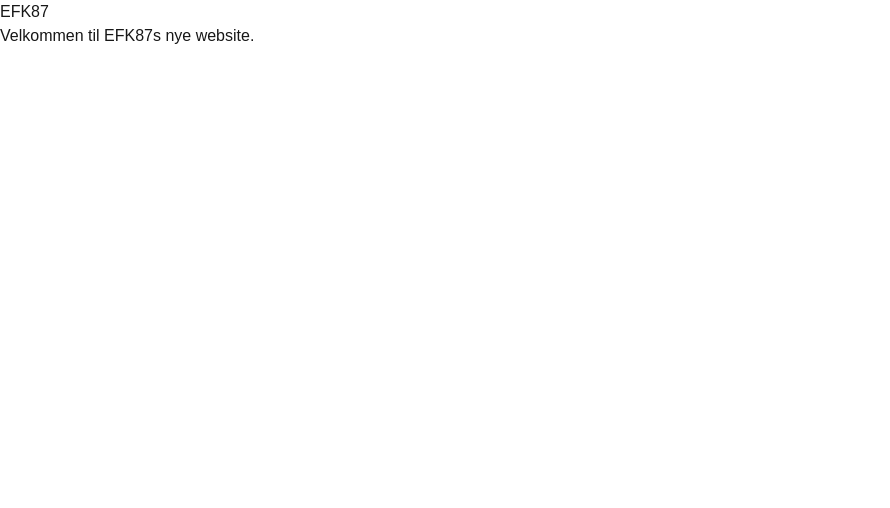
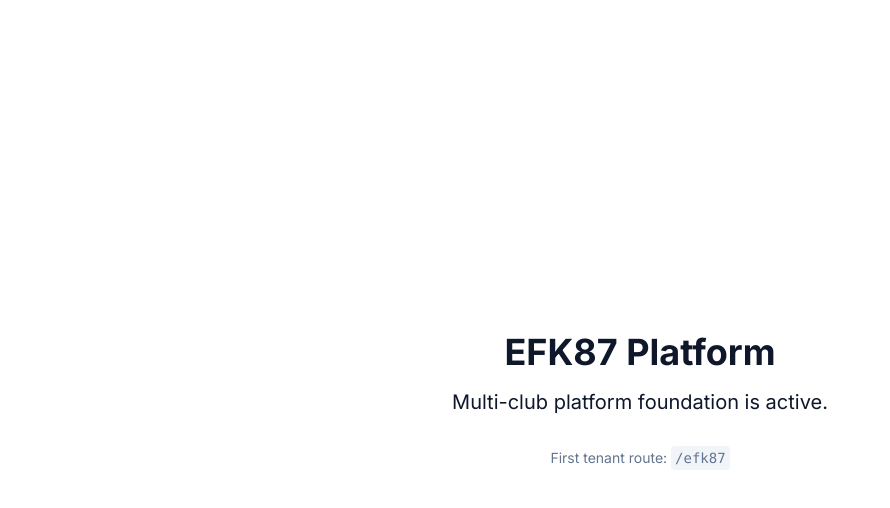
Before and after one commit to Rene-Severinsen/efk87-website, a Next.js app: page / in a window 1280 px wide. Shown: the top 508 px of the page, without its empty margins (0-890 px from the left). Built offline with nearby package versions, Linux system fonts and the light colour scheme.

Commit message:
Next.js Basic Global Layout and Root Page Setup

```diff
--- a/src/app/[clubSlug]/page.tsx
+++ b/src/app/[clubSlug]/page.tsx
@@ -23,7 +23,7 @@ export default async function ClubPage({ params }: ClubPageProps) {
   const displayName = club.settings?.displayName || club.name;
 
   return (
-    <main className="min-h-screen bg-slate-50 flex flex-col items-center justify-center p-6 text-slate-900">
+    <main className="flex flex-col items-center justify-center p-6 text-slate-900">
       <div className="max-w-2xl w-full bg-white rounded-xl shadow-sm border border-slate-200 p-12 text-center">
         <h1 className="text-4xl font-bold tracking-tight mb-4">
           {displayName}
--- a/src/app/globals.css
+++ b/src/app/globals.css
@@ -1,13 +1,14 @@
 @import "tailwindcss";
+
+@theme {
+  --font-sans: var(--font-inter);
+}
 
 :root {
   --background: #ffffff;
-  --foreground: #171717;
+  --foreground: #0f172a;
 }
 
 body {
-  margin: 0;
-  background: var(--background);
-  color: var(--foreground);
-  font-family: Arial, Helvetica, sans-serif;
+  @apply bg-white text-slate-900;
 }
--- a/src/app/layout.tsx
+++ b/src/app/layout.tsx
@@ -1,19 +1,24 @@
 import type { Metadata } from "next";
+import { Inter } from "next/font/google";
 import "./globals.css";
 
+const inter = Inter({ subsets: ["latin"] });
+
 export const metadata: Metadata = {
-  title: "EFK87",
-  description: "EFK87 website",
+  title: "EFK87 Platform",
+  description: "Multi-club platform foundation",
 };
 
 export default function RootLayout({
-                                     children,
-                                   }: Readonly<{
+  children,
+}: Readonly<{
   children: React.ReactNode;
 }>) {
   return (
-      <html lang="da">
-      <body>{children}</body>
-      </html>
+    <html lang="en">
+      <body className={`${inter.className} antialiased min-h-screen bg-white text-slate-900`}>
+        {children}
+      </body>
+    </html>
   );
 }
--- a/src/app/page.tsx
+++ b/src/app/page.tsx
@@ -1,8 +1,16 @@
 export default function Home() {
   return (
-      <main>
-        <h1>EFK87</h1>
-        <p>Velkommen til EFK87s nye website.</p>
-      </main>
+    <main className="flex min-h-screen flex-col items-center justify-center p-24">
+      <div className="z-10 max-w-5xl w-full items-center justify-between font-mono text-sm lg:flex">
+        <div className="fixed bottom-0 left-0 flex h-48 w-full items-end justify-center bg-gradient-to-t from-white via-white dark:from-black dark:via-black lg:static lg:h-auto lg:w-auto lg:bg-none">
+        </div>
+      </div>
+
+      <div className="text-center">
+        <h1 className="text-4xl font-bold mb-4">EFK87 Platform</h1>
+        <p className="text-xl mb-8">Multi-club platform foundation is active.</p>
+        <p className="text-sm text-slate-500">First tenant route: <code className="bg-slate-100 p-1 rounded">/efk87</code></p>
+      </div>
+    </main>
   );
 }
```
Also changed, not shown: 1 other file (tests, documents, lock files or other folders).
